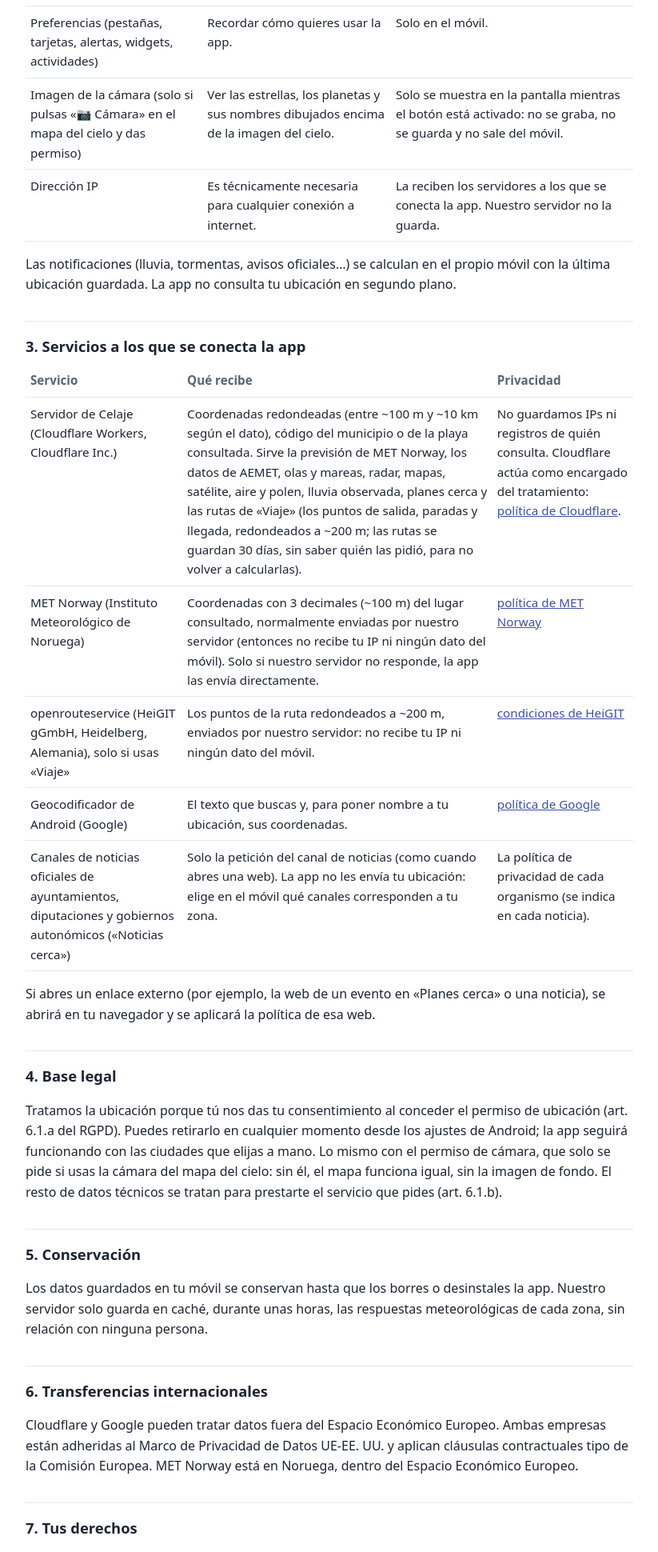
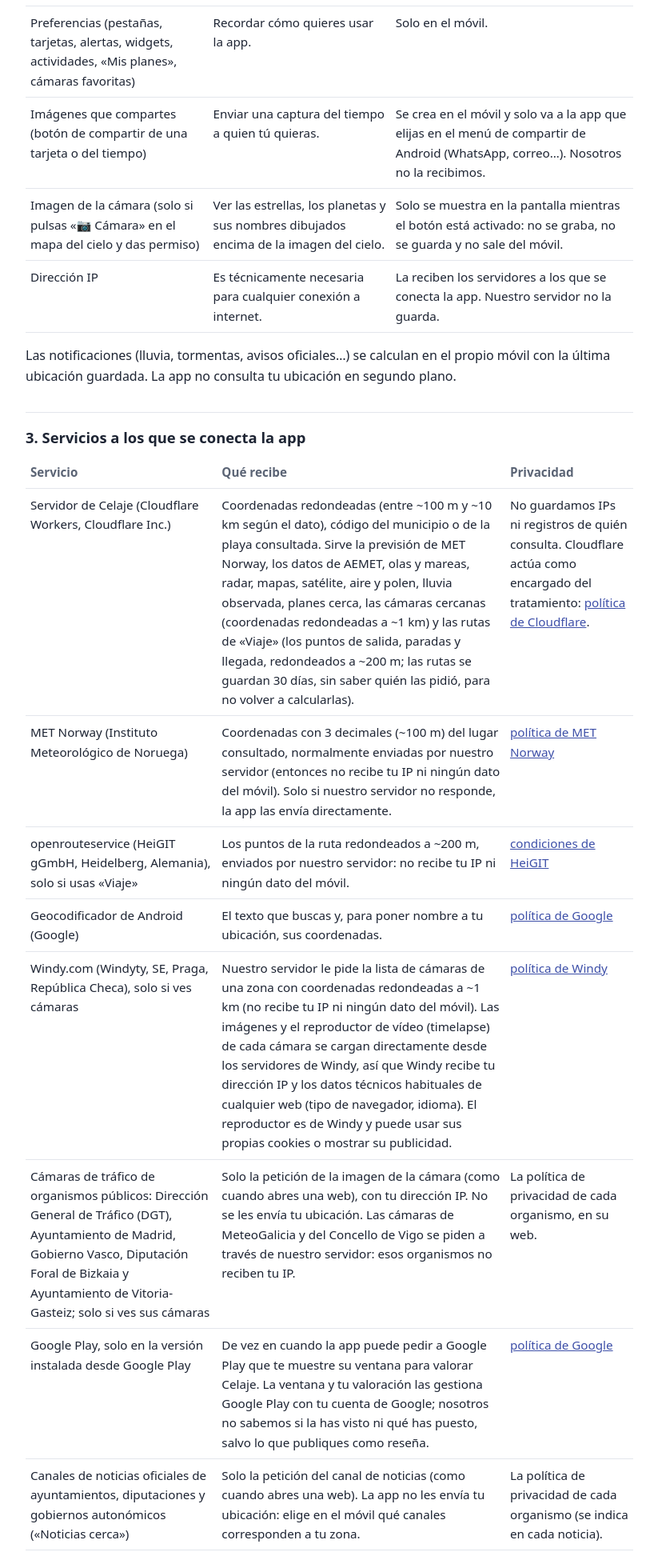
Before and after one commit to odalesanco1975/celaje-legal, a plain HTML site: page privacidad/index.html in a window 1280 px wide. Shown: the part 860-2800 px from the top of the page at 80% size, without its empty margins (228-1051 px from the left). Drawn offline with Linux system fonts and the light colour scheme.

Commit message:
Privacidad: cámaras (Windy y organismos públicos), compartir como imagen y valorar en Google Play

```diff
--- a/privacidad/index.html
+++ b/privacidad/index.html
@@ -24,7 +24,7 @@
 <body>
 <main>
 <h1>Política de privacidad de Celaje</h1>
-<p class="fecha">Última actualización: 9 de noviembre de 2026</p>
+<p class="fecha">Última actualización: 17 de noviembre de 2026</p>
 
 <div class="resumen">
 <strong>En resumen</strong>
@@ -49,9 +49,12 @@ Contacto: <a href="mailto:celaje.app@gmail.com">celaje.app@gmail.com</a></p>
   <tr><td>Lugares que buscas o guardas</td>
       <td>Buscar ciudades y mostrar su previsión.</td>
       <td>Se guardan en el móvil. El texto que escribes en el buscador lo procesa el servicio de geocodificación de tu Android (Google).</td></tr>
-  <tr><td>Preferencias (pestañas, tarjetas, alertas, widgets, actividades)</td>
+  <tr><td>Preferencias (pestañas, tarjetas, alertas, widgets, actividades, «Mis planes», cámaras favoritas)</td>
       <td>Recordar cómo quieres usar la app.</td>
       <td>Solo en el móvil.</td></tr>
+  <tr><td>Imágenes que compartes (botón de compartir de una tarjeta o del tiempo)</td>
+      <td>Enviar una captura del tiempo a quien tú quieras.</td>
+      <td>Se crea en el móvil y solo va a la app que elijas en el menú de compartir de Android (WhatsApp, correo…). Nosotros no la recibimos.</td></tr>
   <tr><td>Imagen de la cámara (solo si pulsas «📷 Cámara» en el mapa del cielo y das permiso)</td>
       <td>Ver las estrellas, los planetas y sus nombres dibujados encima de la imagen del cielo.</td>
       <td>Solo se muestra en la pantalla mientras el botón está activado: no se graba, no se guarda y no sale del móvil.</td></tr>
@@ -65,7 +68,7 @@ Contacto: <a href="mailto:celaje.app@gmail.com">celaje.app@gmail.com</a></p>
 <table>
   <tr><th>Servicio</th><th>Qué recibe</th><th>Privacidad</th></tr>
   <tr><td>Servidor de Celaje (Cloudflare Workers, Cloudflare Inc.)</td>
-      <td>Coordenadas redondeadas (entre ~100 m y ~10 km según el dato), código del municipio o de la playa consultada. Sirve la previsión de MET Norway, los datos de AEMET, olas y mareas, radar, mapas, satélite, aire y polen, lluvia observada, planes cerca y las rutas de «Viaje» (los puntos de salida, paradas y llegada, redondeados a ~200 m; las rutas se guardan 30 días, sin saber quién las pidió, para no volver a calcularlas).</td>
+      <td>Coordenadas redondeadas (entre ~100 m y ~10 km según el dato), código del municipio o de la playa consultada. Sirve la previsión de MET Norway, los datos de AEMET, olas y mareas, radar, mapas, satélite, aire y polen, lluvia observada, planes cerca, las cámaras cercanas (coordenadas redondeadas a ~1 km) y las rutas de «Viaje» (los puntos de salida, paradas y llegada, redondeados a ~200 m; las rutas se guardan 30 días, sin saber quién las pidió, para no volver a calcularlas).</td>
       <td>No guardamos IPs ni registros de quién consulta. Cloudflare actúa como encargado del tratamiento: <a href="https://www.cloudflare.com/privacypolicy/">política de Cloudflare</a>.</td></tr>
   <tr><td>MET Norway (Instituto Meteorológico de Noruega)</td>
       <td>Coordenadas con 3 decimales (~100 m) del lugar consultado, normalmente enviadas por nuestro servidor (entonces no recibe tu IP ni ningún dato del móvil). Solo si nuestro servidor no responde, la app las envía directamente.</td>
@@ -75,6 +78,15 @@ Contacto: <a href="mailto:celaje.app@gmail.com">celaje.app@gmail.com</a></p>
       <td><a href="https://account.heigit.org/info/tos">condiciones de HeiGIT</a></td></tr>
   <tr><td>Geocodificador de Android (Google)</td>
       <td>El texto que buscas y, para poner nombre a tu ubicación, sus coordenadas.</td>
+      <td><a href="https://policies.google.com/privacy">política de Google</a></td></tr>
+  <tr><td>Windy.com (Windyty, SE, Praga, República Checa), solo si ves cámaras</td>
+      <td>Nuestro servidor le pide la lista de cámaras de una zona con coordenadas redondeadas a ~1 km (no recibe tu IP ni ningún dato del móvil). Las imágenes y el reproductor de vídeo (timelapse) de cada cámara se cargan directamente desde los servidores de Windy, así que Windy recibe tu dirección IP y los datos técnicos habituales de cualquier web (tipo de navegador, idioma). El reproductor es de Windy y puede usar sus propias cookies o mostrar su publicidad.</td>
+      <td><a href="https://account.windy.com/agreements/windy-privacy-policy">política de Windy</a></td></tr>
+  <tr><td>Cámaras de tráfico de organismos públicos: Dirección General de Tráfico (DGT), Ayuntamiento de Madrid, Gobierno Vasco, Diputación Foral de Bizkaia y Ayuntamiento de Vitoria-Gasteiz; solo si ves sus cámaras</td>
+      <td>Solo la petición de la imagen de la cámara (como cuando abres una web), con tu dirección IP. No se les envía tu ubicación. Las cámaras de MeteoGalicia y del Concello de Vigo se piden a través de nuestro servidor: esos organismos no reciben tu IP.</td>
+      <td>La política de privacidad de cada organismo, en su web.</td></tr>
+  <tr><td>Google Play, solo en la versión instalada desde Google Play</td>
+      <td>De vez en cuando la app puede pedir a Google Play que te muestre su ventana para valorar Celaje. La ventana y tu valoración las gestiona Google Play con tu cuenta de Google; nosotros no sabemos si la has visto ni qué has puesto, salvo lo que publiques como reseña.</td>
       <td><a href="https://policies.google.com/privacy">política de Google</a></td></tr>
   <tr><td>Canales de noticias oficiales de ayuntamientos, diputaciones y gobiernos autonómicos («Noticias cerca»)</td>
       <td>Solo la petición del canal de noticias (como cuando abres una web). La app no les envía tu ubicación: elige en el móvil qué canales corresponden a tu zona.</td>
@@ -89,7 +101,7 @@ Contacto: <a href="mailto:celaje.app@gmail.com">celaje.app@gmail.com</a></p>
 <p>Los datos guardados en tu móvil se conservan hasta que los borres o desinstales la app. Nuestro servidor solo guarda en caché, durante unas horas, las respuestas meteorológicas de cada zona, sin relación con ninguna persona.</p>
 
 <h2>6. Transferencias internacionales</h2>
-<p>Cloudflare y Google pueden tratar datos fuera del Espacio Económico Europeo. Ambas empresas están adheridas al Marco de Privacidad de Datos UE-EE. UU. y aplican cláusulas contractuales tipo de la Comisión Europea. MET Norway está en Noruega, dentro del Espacio Económico Europeo.</p>
+<p>Cloudflare y Google pueden tratar datos fuera del Espacio Económico Europeo. Ambas empresas están adheridas al Marco de Privacidad de Datos UE-EE. UU. y aplican cláusulas contractuales tipo de la Comisión Europea. MET Norway está en Noruega y Windy en la República Checa, dentro del Espacio Económico Europeo.</p>
 
 <h2>7. Tus derechos</h2>
 <p>Puedes pedir acceso, rectificación, supresión, oposición, limitación y portabilidad escribiendo a <a href="mailto:celaje.app@gmail.com">celaje.app@gmail.com</a>. Como no guardamos datos que te identifiquen, normalmente no tendremos nada tuyo, pero te responderemos igualmente. Si no estás conforme, puedes reclamar ante la <a href="https://www.aepd.es">Agencia Española de Protección de Datos</a>.</p>
@@ -101,7 +113,7 @@ Contacto: <a href="mailto:celaje.app@gmail.com">celaje.app@gmail.com</a></p>
   <li><strong>Datos en nuestro servidor:</strong> no guardamos tu ubicación ligada a ti ni tu IP. Solo se conservan en caché las respuestas meteorológicas de cada zona (no de cada persona) durante unas horas, y se borran solas.</li>
   <li><strong>Solicitud por correo:</strong> si quieres confirmarlo o pedir el borrado de cualquier dato, escribe a <a href="mailto:celaje.app@gmail.com?subject=Borrar%20mis%20datos%20de%20Celaje">celaje.app@gmail.com</a> con el asunto «Borrar mis datos de Celaje». Te responderemos en un plazo máximo de 30 días.</li>
 </ol>
-<p>Las coordenadas que la app envía a MET Norway y al geocodificador de Android (Google) para darte la previsión las conservan esos servicios según sus propias políticas (enlazadas en el apartado 3); no van unidas a tu nombre ni a ningún identificador nuestro.</p>
+<p>Las coordenadas que la app envía a MET Norway y al geocodificador de Android (Google) para darte la previsión, y la IP con la que se cargan las imágenes de las cámaras (Windy y organismos públicos), las conservan esos servicios según sus propias políticas (enlazadas en el apartado 3); no van unidas a tu nombre ni a ningún identificador nuestro.</p>
 
 <h2>9. Menores</h2>
 <p>Celaje no está dirigida a menores de 14 años. En cualquier caso, la app no pide ni guarda datos que identifiquen a quien la usa, tenga la edad que tenga: no hay cuentas, ni nombre, ni edad, ni correo.</p>
```
